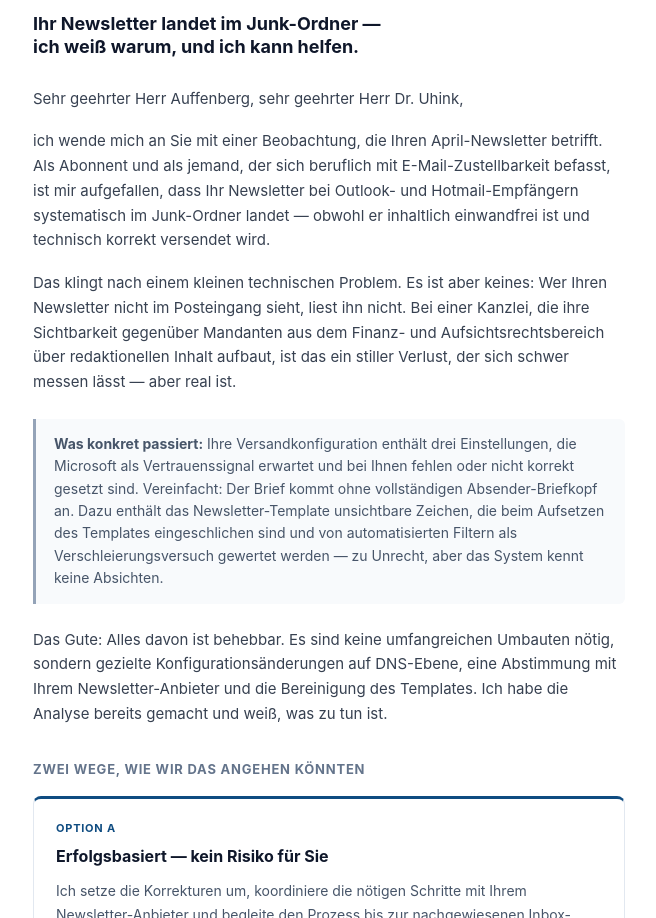
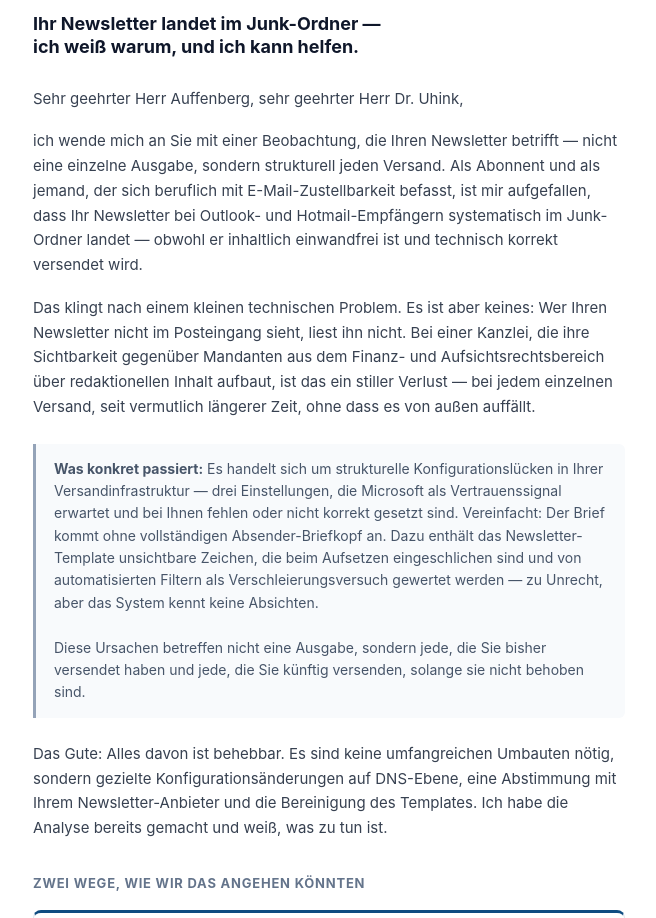
Before and after one commit to ThomasFelber/OutlookSpamScorer, a plain HTML site: page Delivery-Reports/fin-law.de/anschreiben.html in a window 1280 px wide. Shown: the part 420-1338 px from the top of the page, without its empty margins (311-967 px from the left). Drawn offline with Linux system fonts and the light colour scheme.

Commit message:
Fix Anschreiben: structural problem affects every send, not just April
Co-Authored-By: Claude Sonnet 4.6 <noreply@anthropic.com>

```diff
--- a/Delivery-Reports/fin-law.de/anschreiben.html
+++ b/Delivery-Reports/fin-law.de/anschreiben.html
@@ -185,9 +185,10 @@
       <p>Sehr geehrter Herr Auffenberg, sehr geehrter Herr Dr. Uhink,</p>
 
       <p>
-        ich wende mich an Sie mit einer Beobachtung, die Ihren April-Newsletter betrifft. Als Abonnent
-        und als jemand, der sich beruflich mit E-Mail-Zustellbarkeit befasst, ist mir aufgefallen,
-        dass Ihr Newsletter bei Outlook- und Hotmail-Empfängern systematisch im Junk-Ordner landet —
+        ich wende mich an Sie mit einer Beobachtung, die Ihren Newsletter betrifft — nicht
+        eine einzelne Ausgabe, sondern strukturell jeden Versand. Als Abonnent und als jemand,
+        der sich beruflich mit E-Mail-Zustellbarkeit befasst, ist mir aufgefallen, dass Ihr
+        Newsletter bei Outlook- und Hotmail-Empfängern systematisch im Junk-Ordner landet —
         obwohl er inhaltlich einwandfrei ist und technisch korrekt versendet wird.
       </p>
 
@@ -195,16 +196,20 @@
         Das klingt nach einem kleinen technischen Problem. Es ist aber keines: Wer Ihren Newsletter
         nicht im Posteingang sieht, liest ihn nicht. Bei einer Kanzlei, die ihre Sichtbarkeit
         gegenüber Mandanten aus dem Finanz- und Aufsichtsrechtsbereich über redaktionellen Inhalt
-        aufbaut, ist das ein stiller Verlust, der sich schwer messen lässt — aber real ist.
+        aufbaut, ist das ein stiller Verlust — bei jedem einzelnen Versand, seit vermutlich
+        längerer Zeit, ohne dass es von außen auffällt.
       </p>
 
       <div class="highlight-box">
-        <strong>Was konkret passiert:</strong> Ihre Versandkonfiguration enthält drei Einstellungen,
-        die Microsoft als Vertrauenssignal erwartet und bei Ihnen fehlen oder nicht korrekt gesetzt
-        sind. Vereinfacht: Der Brief kommt ohne vollständigen Absender-Briefkopf an. Dazu enthält das
-        Newsletter-Template unsichtbare Zeichen, die beim Aufsetzen des Templates eingeschlichen sind
-        und von automatisierten Filtern als Verschleierungsversuch gewertet werden —
-        zu Unrecht, aber das System kennt keine Absichten.
+        <strong>Was konkret passiert:</strong> Es handelt sich um strukturelle Konfigurationslücken
+        in Ihrer Versandinfrastruktur — drei Einstellungen, die Microsoft als Vertrauenssignal
+        erwartet und bei Ihnen fehlen oder nicht korrekt gesetzt sind. Vereinfacht: Der Brief kommt
+        ohne vollständigen Absender-Briefkopf an. Dazu enthält das Newsletter-Template unsichtbare
+        Zeichen, die beim Aufsetzen eingeschlichen sind und von automatisierten Filtern als
+        Verschleierungsversuch gewertet werden — zu Unrecht, aber das System kennt keine Absichten.
+        <br><br>
+        Diese Ursachen betreffen nicht eine Ausgabe, sondern jede, die Sie bisher versendet haben
+        und jede, die Sie künftig versenden, solange sie nicht behoben sind.
       </div>
 
       <p>
```
